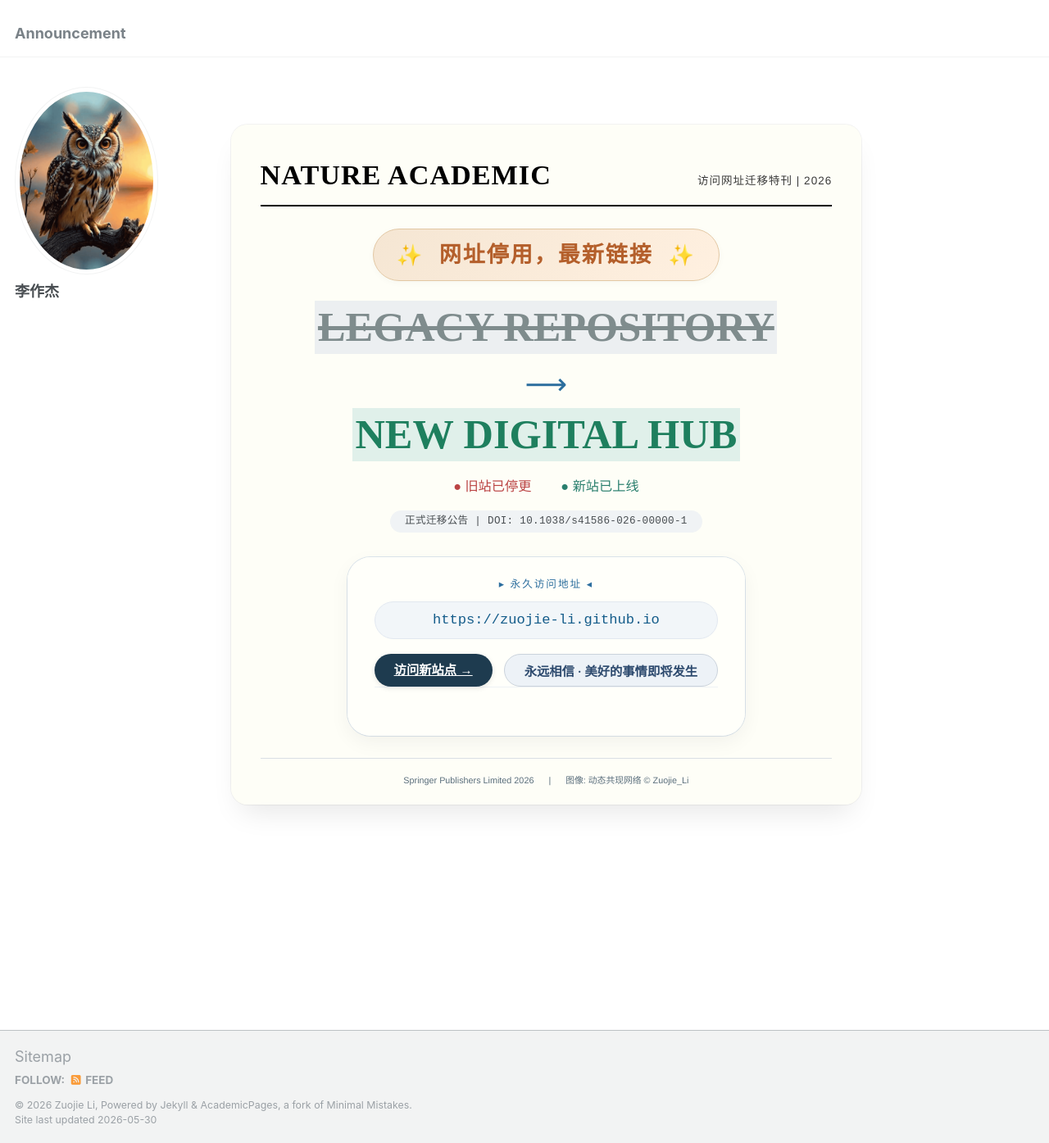
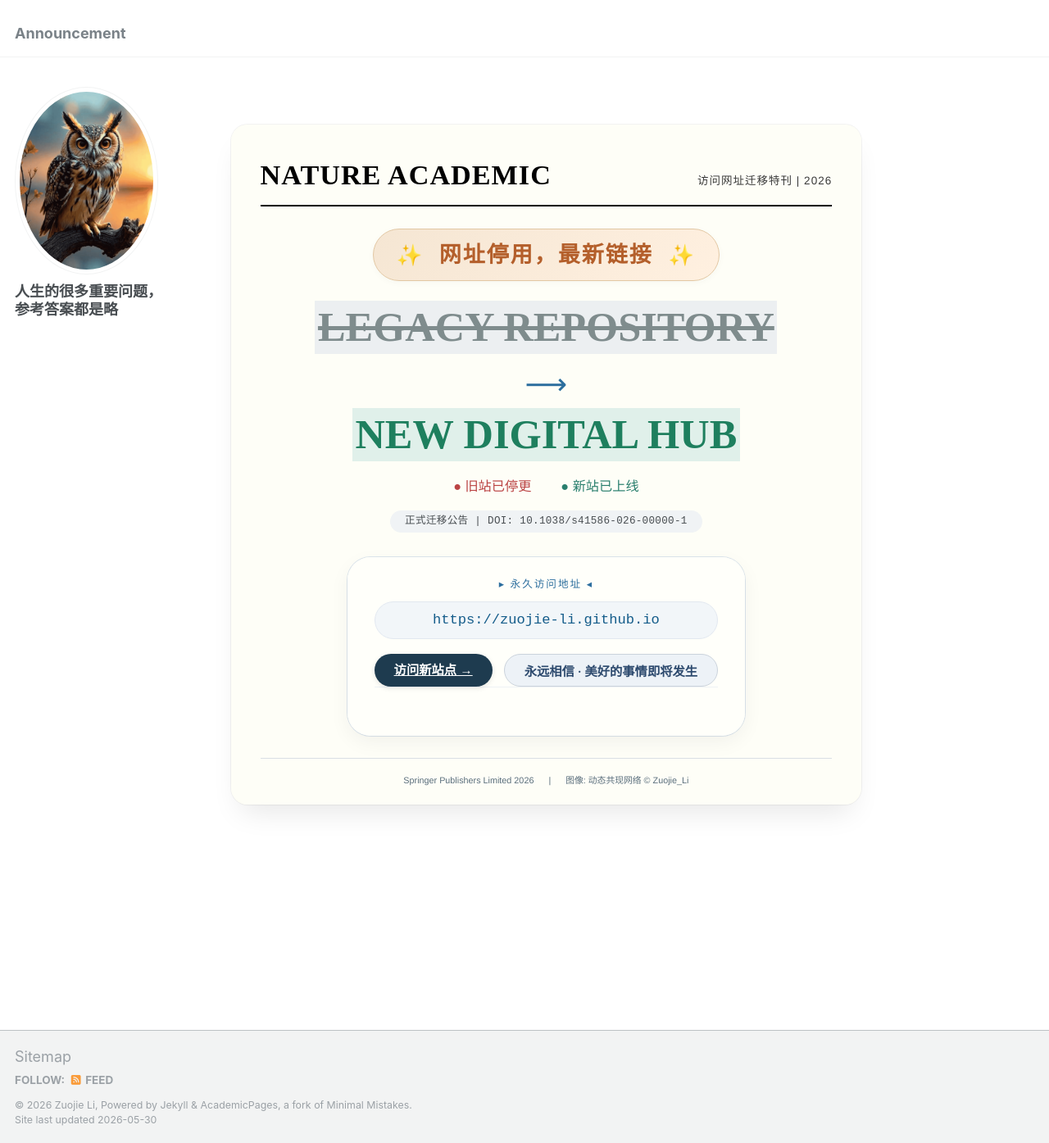
Before and after one commit to Infinity-LZJ/Zuojie_Li.github, a Jekyll site: the page built from _pages/about.md, in a window 1280 px wide and 1395 px high. Shown: the whole window at 82% size. Built offline with Jekyll 4.4.1, drawn with Linux system fonts in a browser that asks for light colours.

Commit message:
Update _config.yml
Signed-off-by: Zuojie_Li <zuojieli@yeah.net>

```diff
--- a/_config.yml
+++ b/_config.yml
@@ -22,7 +22,7 @@ repository               : "academicpages/academicpages.github.io"
 author:
   # Biographic information
   avatar           : "picture1.png"
-  name             : "李作杰"
+  name             : "人生的很多重要问题，参考答案都是略"
   pronouns         : # example: "男"
   bio              : #" 山东泰安 射手座"
   location         : #"北京 中国"
```
